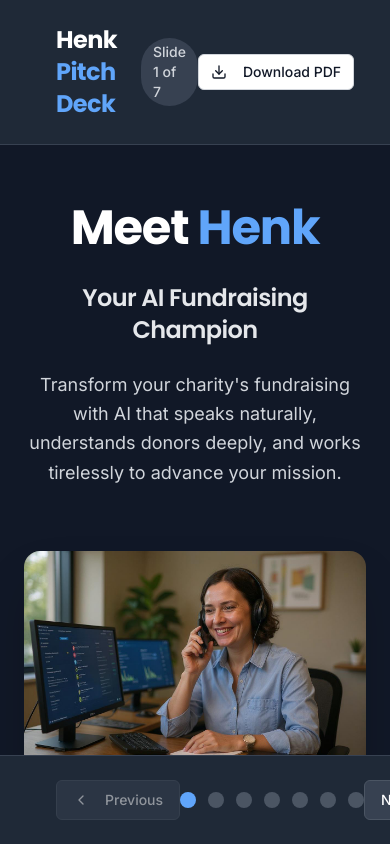
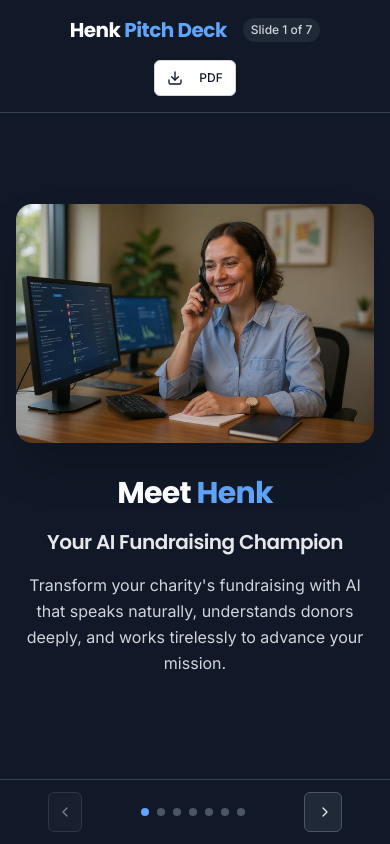
Before and after one commit to callhenk/henk-main-page, a React (Vite) app: page /pitch-deck in a window 390 px wide. Built offline with nearby package versions, Linux system fonts and the light colour scheme.

Commit message:
feat: fix mobile view

```diff
--- a/src/components/PitchDeck.tsx
+++ b/src/components/PitchDeck.tsx
@@ -243,10 +243,10 @@ const PitchDeck = () => {
       case "title":
         return (
           <div className="flex items-center justify-center min-h-[70vh]">
-            <div className="grid lg:grid-cols-2 gap-16 items-center max-w-6xl">
-              <div className="space-y-10 text-center lg:text-left">
-                <div className="space-y-6">
-                  <h1 className="text-5xl lg:text-6xl xl:text-7xl font-bold text-white leading-tight">
+            <div className="grid lg:grid-cols-2 gap-8 lg:gap-16 items-center max-w-6xl">
+              <div className="space-y-8 lg:space-y-10 text-center lg:text-left">
+                <div className="space-y-4 lg:space-y-6">
+                  <h1 className="text-3xl sm:text-4xl md:text-5xl lg:text-6xl xl:text-7xl font-bold text-white leading-tight">
                     {currentSlideData.title.split(" ").map((word, i) =>
                       word === "Henk" ? (
                         <span key={i} className="text-blue-400">
@@ -257,15 +257,15 @@ const PitchDeck = () => {
                       )
                     )}
                   </h1>
-                  <h2 className="text-2xl lg:text-3xl xl:text-4xl font-semibold text-gray-200">
+                  <h2 className="text-xl sm:text-2xl lg:text-3xl xl:text-4xl font-semibold text-gray-200">
                     {currentSlideData.subtitle}
                   </h2>
-                  <p className="text-lg lg:text-xl text-gray-300 max-w-2xl leading-relaxed">
+                  <p className="text-base sm:text-lg lg:text-xl text-gray-300 max-w-2xl leading-relaxed">
                     {currentSlideData.description}
                   </p>
                 </div>
               </div>
-              <div className="relative">
+              <div className="relative order-first lg:order-last">
                 <img
                   src={currentSlideData.image}
                   alt="Henk Voice Technology"
@@ -279,17 +279,17 @@ const PitchDeck = () => {
       case "problem":
         return (
           <div className="flex items-center justify-center min-h-[70vh]">
-            <div className="max-w-4xl space-y-12">
-              <h1 className="text-5xl font-bold text-center text-white">
+            <div className="max-w-4xl space-y-8 lg:space-y-12">
+              <h1 className="text-3xl sm:text-4xl md:text-5xl font-bold text-center text-white">
                 {currentSlideData.title}
               </h1>
-              <div className="grid gap-6">
+              <div className="grid gap-4 lg:gap-6">
                 {currentSlideData.points?.map((point, index) => (
                   <div
                     key={index}
-                    className="p-6 border-l-4 border-l-red-400 bg-gray-800/50 border border-gray-700 rounded-lg"
+                    className="p-4 lg:p-6 border-l-4 border-l-red-400 bg-gray-800/50 border border-gray-700 rounded-lg"
                   >
-                    <p className="text-lg text-gray-200 leading-relaxed">{point}</p>
+                    <p className="text-base lg:text-lg text-gray-200 leading-relaxed">{point}</p>
                   </div>
                 ))}
               </div>
@@ -300,9 +300,9 @@ const PitchDeck = () => {
       case "solution":
         return (
           <div className="flex items-center justify-center min-h-[70vh]">
-            <div className="max-w-4xl space-y-12">
-              <div className="text-center space-y-6">
-                <h1 className="text-5xl font-bold text-white">
+            <div className="max-w-4xl space-y-8 lg:space-y-12">
+              <div className="text-center space-y-4 lg:space-y-6">
+                <h1 className="text-3xl sm:text-4xl md:text-5xl font-bold text-white">
                   {currentSlideData.title.split(" ").map((word, i) =>
                     word === "Henk" ? (
                       <span key={i} className="text-blue-400">
@@ -313,14 +313,14 @@ const PitchDeck = () => {
                     )
                   )}
                 </h1>
-                <h2 className="text-2xl font-semibold text-gray-200">
+                <h2 className="text-xl sm:text-2xl font-semibold text-gray-200">
                   {currentSlideData.subtitle}
                 </h2>
               </div>
-              <div className="grid gap-6">
+              <div className="grid gap-4 lg:gap-6">
                 {currentSlideData.points?.map((point, index) => (
-                  <div key={index} className="p-6 border-l-4 border-l-blue-400 bg-gray-800/50 border border-gray-700 rounded-lg">
-                    <p className="text-lg text-gray-200 leading-relaxed">{point}</p>
+                  <div key={index} className="p-4 lg:p-6 border-l-4 border-l-blue-400 bg-gray-800/50 border border-gray-700 rounded-lg">
+                    <p className="text-base lg:text-lg text-gray-200 leading-relaxed">{point}</p>
                   </div>
                 ))}
               </div>
@@ -331,8 +331,8 @@ const PitchDeck = () => {
       case "features":
         return (
           <div className="flex items-center justify-center min-h-[70vh]">
-            <div className="max-w-6xl space-y-12">
-              <h1 className="text-5xl font-bold text-center text-white">
+            <div className="max-w-6xl space-y-8 lg:space-y-12">
+              <h1 className="text-3xl sm:text-4xl md:text-5xl font-bold text-center text-white">
                 {currentSlideData.title.split(" ").map((word, i) =>
                   word === "Henk" ? (
                     <span key={i} className="text-blue-400">
@@ -343,20 +343,20 @@ const PitchDeck = () => {
                   )
                 )}
               </h1>
-              <div className="grid md:grid-cols-2 lg:grid-cols-3 gap-8">
+              <div className="grid sm:grid-cols-2 lg:grid-cols-3 gap-4 lg:gap-8">
                 {currentSlideData.features?.map((feature, index) => (
                   <div
                     key={index}
-                    className="p-6 text-center bg-gray-800/50 border border-gray-700 rounded-lg hover:bg-gray-800 transition-all duration-300"
+                    className="p-4 lg:p-6 text-center bg-gray-800/50 border border-gray-700 rounded-lg hover:bg-gray-800 transition-all duration-300"
                   >
-                    <div className="space-y-4">
-                      <div className="w-12 h-12 bg-blue-400 rounded-lg flex items-center justify-center mx-auto">
-                        <feature.icon className="w-6 h-6 text-white" />
+                    <div className="space-y-3 lg:space-y-4">
+                      <div className="w-10 h-10 lg:w-12 lg:h-12 bg-blue-400 rounded-lg flex items-center justify-center mx-auto">
+                        <feature.icon className="w-5 h-5 lg:w-6 lg:h-6 text-white" />
                       </div>
-                      <h3 className="text-lg font-semibold text-white">
+                      <h3 className="text-base lg:text-lg font-semibold text-white">
                         {feature.title}
                       </h3>
-                      <p className="text-gray-300 leading-relaxed">
+                      <p className="text-sm lg:text-base text-gray-300 leading-relaxed">
                         {feature.description}
                       </p>
                     </div>
@@ -417,19 +417,19 @@ const PitchDeck = () => {
       case "benefits":
         return (
           <div className="flex items-center justify-center min-h-[70vh]">
-            <div className="max-w-4xl space-y-12">
-              <div className="text-center space-y-6">
-                <h1 className="text-5xl font-bold text-white">
+            <div className="max-w-4xl space-y-8 lg:space-y-12">
+              <div className="text-center space-y-4 lg:space-y-6">
+                <h1 className="text-3xl sm:text-4xl md:text-5xl font-bold text-white">
                   {currentSlideData.title}
                 </h1>
-                <p className="text-2xl font-semibold text-gray-200">
+                <p className="text-xl sm:text-2xl font-semibold text-gray-200">
                   {currentSlideData.subtitle}
                 </p>
               </div>
-              <div className="grid gap-6">
+              <div className="grid gap-4 lg:gap-6">
                 {currentSlideData.benefits?.map((benefit, index) => (
-                  <div key={index} className="p-6 bg-gray-800/50 border border-gray-700 rounded-lg">
-                    <p className="text-lg text-gray-200 leading-relaxed">{benefit}</p>
+                  <div key={index} className="p-4 lg:p-6 bg-gray-800/50 border border-gray-700 rounded-lg">
+                    <p className="text-base lg:text-lg text-gray-200 leading-relaxed">{benefit}</p>
                   </div>
                 ))}
               </div>
@@ -440,22 +440,22 @@ const PitchDeck = () => {
       case "cta":
         return (
           <div className="flex items-center justify-center min-h-[70vh]">
-            <div className="max-w-4xl text-center space-y-12">
-              <div className="space-y-8">
-                <h1 className="text-5xl font-bold text-white">
+            <div className="max-w-4xl text-center space-y-8 lg:space-y-12">
+              <div className="space-y-6 lg:space-y-8">
+                <h1 className="text-3xl sm:text-4xl md:text-5xl font-bold text-white">
                   {currentSlideData.title}
                 </h1>
-                <h2 className="text-3xl font-bold text-blue-400">
+                <h2 className="text-2xl sm:text-3xl font-bold text-blue-400">
                   {currentSlideData.subtitle}
                 </h2>
-                <p className="text-xl text-gray-300 max-w-2xl mx-auto leading-relaxed">
+                <p className="text-lg sm:text-xl text-gray-300 max-w-2xl mx-auto leading-relaxed">
                   {currentSlideData.description}
                 </p>
               </div>
 
               <Button
                 size="lg"
-                className="bg-white hover:bg-gray-100 text-gray-900 font-semibold rounded-xl px-8 py-4 text-lg shadow-2xl hover:shadow-white/20 transform hover:scale-105 transition-all duration-300"
+                className="bg-white hover:bg-gray-100 text-gray-900 font-semibold rounded-xl px-6 sm:px-8 py-3 sm:py-4 text-base sm:text-lg shadow-2xl hover:shadow-white/20 transform hover:scale-105 transition-all duration-300"
                 onClick={() =>
                   window.open(
                     "https://calendly.com/jerome-callhenk/30min",
@@ -466,11 +466,11 @@ const PitchDeck = () => {
                 💬 See Henk in Action
               </Button>
 
-              <div className="flex items-center justify-center space-x-8 text-gray-300">
+              <div className="flex flex-col sm:flex-row items-center justify-center space-y-4 sm:space-y-0 sm:space-x-8 text-gray-300">
                 {currentSlideData.features?.map((feature, index) => (
                   <div key={index} className="flex items-center space-x-2">
                     <div className="w-2 h-2 bg-blue-400 rounded-full"></div>
-                    <span className="font-medium">{feature}</span>
+                    <span className="font-medium text-sm sm:text-base">{feature}</span>
                   </div>
                 ))}
               </div>
@@ -486,57 +486,58 @@ const PitchDeck = () => {
   return (
     <div className="min-h-screen bg-gray-900">
       {/* Header with controls */}
-      <div className="bg-gray-800 border-b border-gray-700 px-6 py-6">
-        <div className="container mx-auto flex items-center justify-between">
-          <div className="flex items-center space-x-6">
-            <h1 className="text-2xl font-bold text-white">
+      <div className="bg-gray-900 border-b border-gray-700 px-4 sm:px-6 py-4 sm:py-6">
+        <div className="container mx-auto flex flex-col sm:flex-row items-center justify-between space-y-4 sm:space-y-0">
+          <div className="flex items-center space-x-4 sm:space-x-6">
+            <h1 className="text-xl sm:text-2xl font-bold text-white">
               Henk <span className="text-blue-400">Pitch Deck</span>
             </h1>
-            <div className="text-sm font-medium text-gray-300 bg-gray-700 px-3 py-1 rounded-full">
+            <div className="text-xs sm:text-sm font-medium text-gray-300 bg-gray-800 px-2 sm:px-3 py-1 rounded-full">
               Slide {currentSlide + 1} of {slides.length}
             </div>
           </div>
 
-          <div className="flex items-center space-x-4">
+          <div className="flex items-center space-x-2 sm:space-x-4">
             <Button
               variant="outline"
               size="sm"
               onClick={downloadPDF}
               disabled={isGeneratingPDF}
-              className="flex items-center space-x-2 bg-white hover:bg-gray-100 text-gray-900 border-gray-300"
+              className="flex items-center space-x-2 bg-white hover:bg-gray-100 text-gray-900 border-gray-300 text-xs sm:text-sm"
             >
-              <Download className="w-4 h-4" />
-              <span>{isGeneratingPDF ? "Generating..." : "Download PDF"}</span>
+              <Download className="w-3 h-3 sm:w-4 sm:h-4" />
+              <span className="hidden sm:inline">{isGeneratingPDF ? "Generating..." : "Download PDF"}</span>
+              <span className="sm:hidden">{isGeneratingPDF ? "..." : "PDF"}</span>
             </Button>
           </div>
         </div>
       </div>
 
       {/* Slide content */}
-      <div ref={slideContainerRef} className="container mx-auto px-6 py-12">
+      <div ref={slideContainerRef} className="container mx-auto px-4 sm:px-6 py-8 sm:py-12 pb-24 sm:pb-32">
         {renderSlide()}
       </div>
 
       {/* Navigation */}
-      <div className="fixed bottom-0 left-0 right-0 bg-gray-800 border-t border-gray-700 px-6 py-6">
+      <div className="fixed bottom-0 left-0 right-0 bg-gray-900 border-t border-gray-700 px-4 sm:px-6 py-3 sm:py-4">
         <div className="container mx-auto flex items-center justify-between">
           <Button
             variant="outline"
             onClick={prevSlide}
             disabled={currentSlide === 0 || isGeneratingPDF}
-            className="flex items-center space-x-2 bg-gray-700 hover:bg-gray-600 text-white border-gray-600"
+            className="flex items-center space-x-1 sm:space-x-2 bg-gray-800 hover:bg-gray-700 text-gray-200 border-gray-600 text-xs sm:text-sm px-2 sm:px-3"
           >
-            <ChevronLeft className="w-4 h-4" />
-            <span>Previous</span>
+            <ChevronLeft className="w-3 h-3 sm:w-4 sm:h-4" />
+            <span className="hidden sm:inline">Previous</span>
           </Button>
 
-          <div className="flex items-center space-x-3">
+          <div className="flex items-center space-x-2 sm:space-x-3">
             {slides.map((_, index) => (
               <button
                 key={index}
                 onClick={() => goToSlide(index)}
                 disabled={isGeneratingPDF}
-                className={`w-4 h-4 rounded-full transition-colors ${
+                className={`w-2 h-2 sm:w-3 sm:h-3 rounded-full transition-colors ${
                   index === currentSlide
                     ? "bg-blue-400"
                     : "bg-gray-600 hover:bg-gray-500"
@@ -549,10 +550,10 @@ const PitchDeck = () => {
             variant="outline"
             onClick={nextSlide}
             disabled={currentSlide === slides.length - 1 || isGeneratingPDF}
-            className="flex items-center space-x-2 bg-gray-700 hover:bg-gray-600 text-white border-gray-600"
+            className="flex items-center space-x-1 sm:space-x-2 bg-gray-800 hover:bg-gray-700 text-gray-200 border-gray-600 text-xs sm:text-sm px-2 sm:px-3"
           >
-            <span>Next</span>
-            <ChevronRight className="w-4 h-4" />
+            <span className="hidden sm:inline">Next</span>
+            <ChevronRight className="w-3 h-3 sm:w-4 sm:h-4" />
           </Button>
         </div>
       </div>
```
